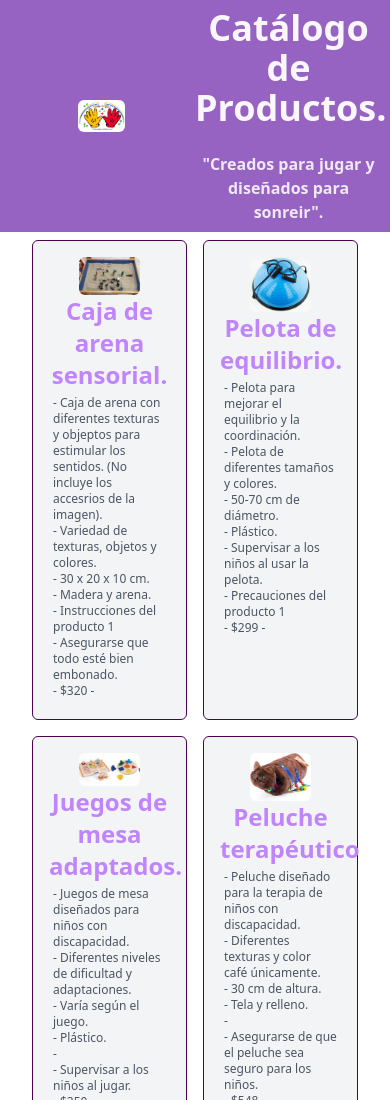
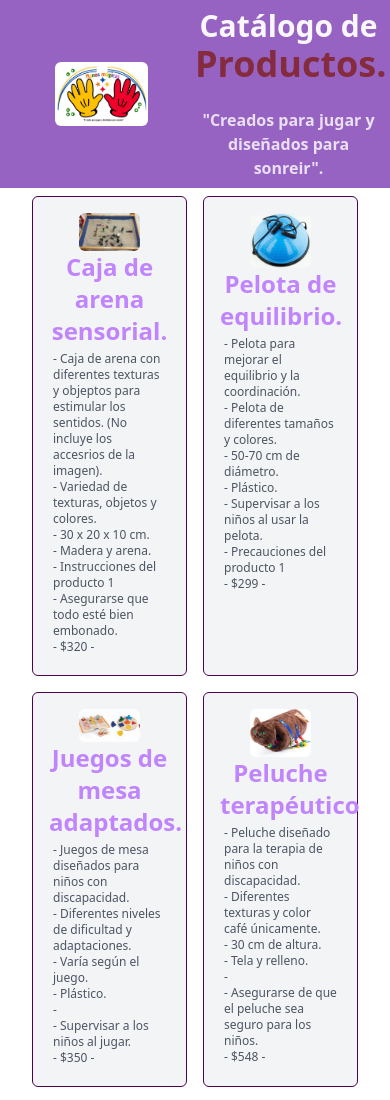
Before and after one commit to yahir140306/catalogoProductos, an Astro site: page / in a window 390 px wide. Shown: the top 1100 px of the page. Built offline with nearby package versions, Linux system fonts and the light colour scheme; Astro itself is replaced by a stand-in of ours.

Commit message:
Mejora el diseño del componente Header.astro ajustando el tamaño del logo y modificando el estilo del título y el eslogan.

```diff
--- a/src/components/Header.astro
+++ b/src/components/Header.astro
@@ -1,10 +1,10 @@
-<header class="p-2 grid grid-cols-2 items-center bg-purple-800/70 w-full">
+<header class="p-2 grid grid-cols-2 items-center bg-purple-800/70">
   <article>
-    <img src="/logo.jpg" alt="logo" class="w-1/4 rounded-md m-auto" />
+    <img src="/logo.jpg" alt="logo" class="w-1/2 rounded-md m-auto md:w-1/4" />
   </article>
   <article class="text-center">
-    <h1 class="text-white/95 text-4xl font-bold">Catálogo de Productos.</h1>
+    <h1 class="text-white/95 text-3xl font-bold">Catálogo de <span class="text-red-900/80 text-4xl">Productos.</span></h1>
     <br>
-    <strong class="text-white/85">"Creados para jugar y diseñados para sonreir".</strong>
+    <strong class="text-white/80">"Creados para jugar y diseñados para sonreir".</strong>
   </article>
 </header>
```
